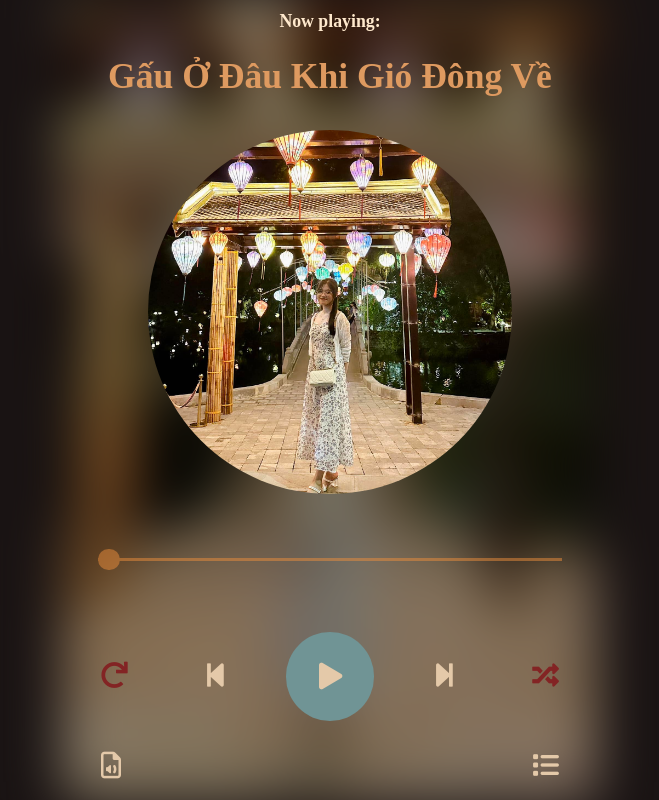
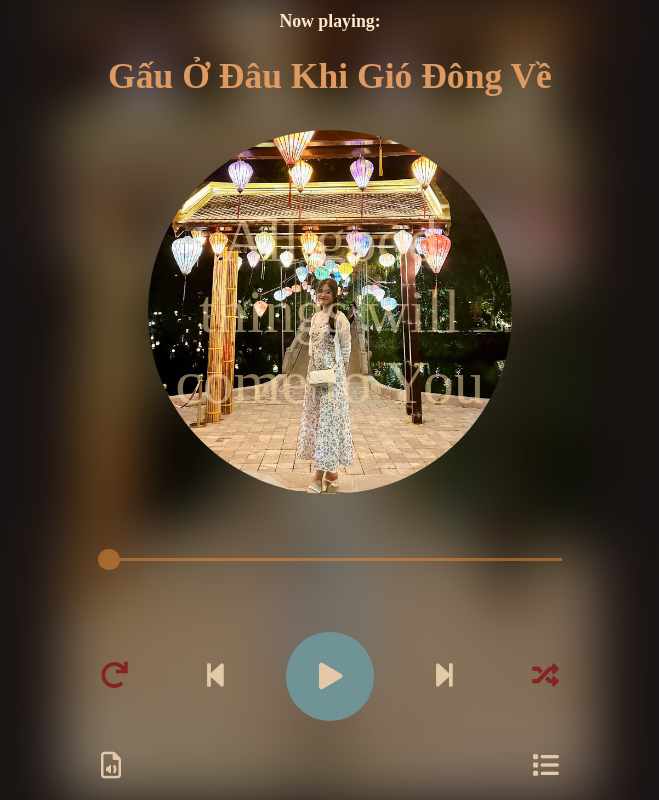
Before and after one commit to ThoNguyenVan9x/MusicPlayerUpdate, a plain HTML site: page index.html in a window 1280 px wide. Shown: the whole page, without its empty margins (310-969 px from the left). Drawn offline with Linux system fonts and the light colour scheme.

Commit message:
update cd-thumb

```diff
--- a/index.html
+++ b/index.html
@@ -138,7 +138,9 @@
                             style="
                                 background-image: url('https://i.pinimg.com/550x/fa/b1/0b/fab10b90ad142006ab22938656ed798c.jpg');
                             "
-            ></div>
+                        >
+                            All good things will come to You
+                        </div>
                     </div>
 
                     <div class="progress-container">
@@ -196,7 +198,9 @@
                         <div class="song">
                             <div
                                 class="thumb"
-                style="background-image: url(./assets/image/IMG_1635.jpg)"
+                                style="
+                                    background-image: url(./assets/image/IMG_1635.jpg);
+                                "
                             ></div>
                             <div class="body">
                                 <h3 class="title">Music name</h3>
--- a/style.css
+++ b/style.css
@@ -100,8 +100,14 @@ body {
 }
 
 .cd-thumb {
+    display: flex;
+    align-items: center;
+    justify-content: center;
     width: calc(var(--height-custom) / 2.2);
     height: calc(var(--height-custom) / 2.2);
+    text-align: center;
+    font-size: calc(var(--height-custom) / 13);
+    color: rgb(255 224 172 / 50%);
     border-radius: 50%;
     background-size: cover;
 }
```
Lines whose indentation alone changed are shown as unchanged.
